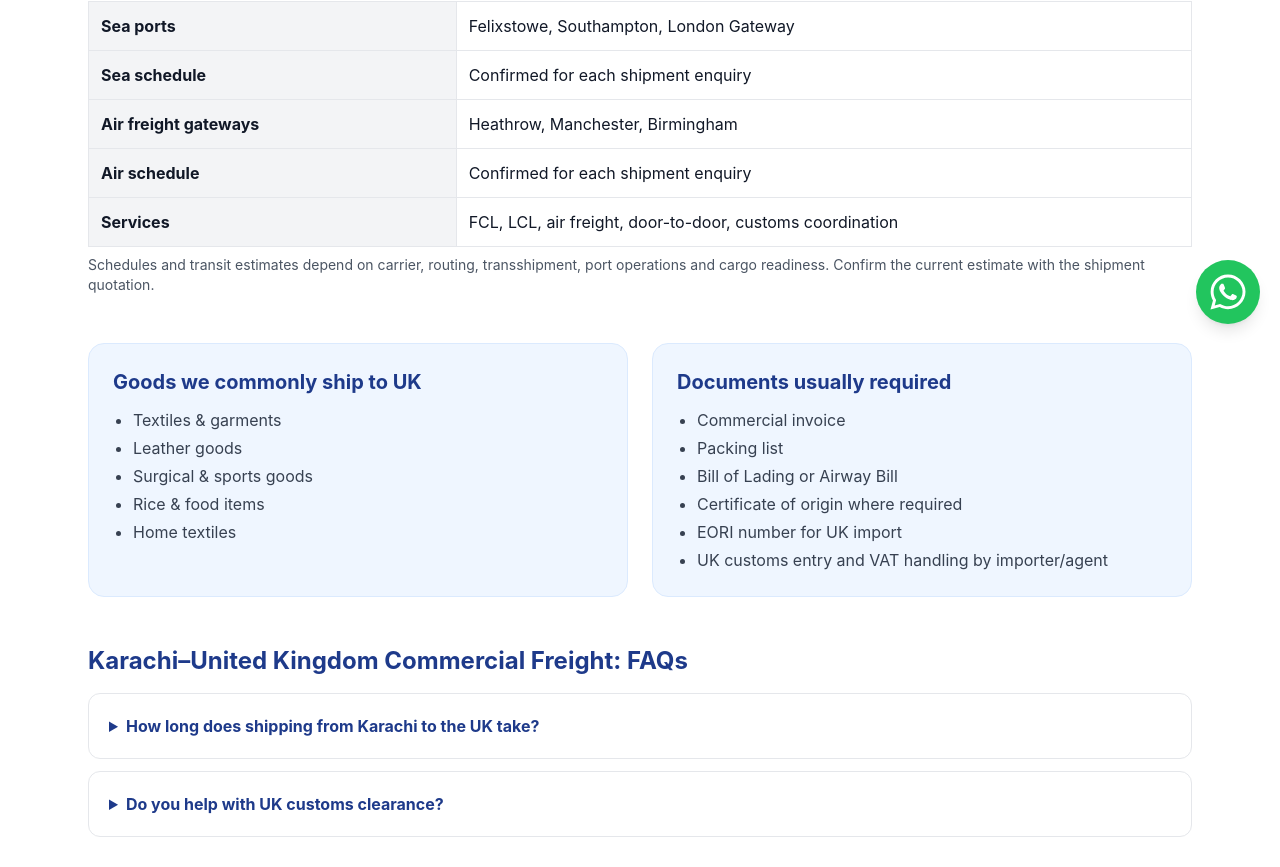
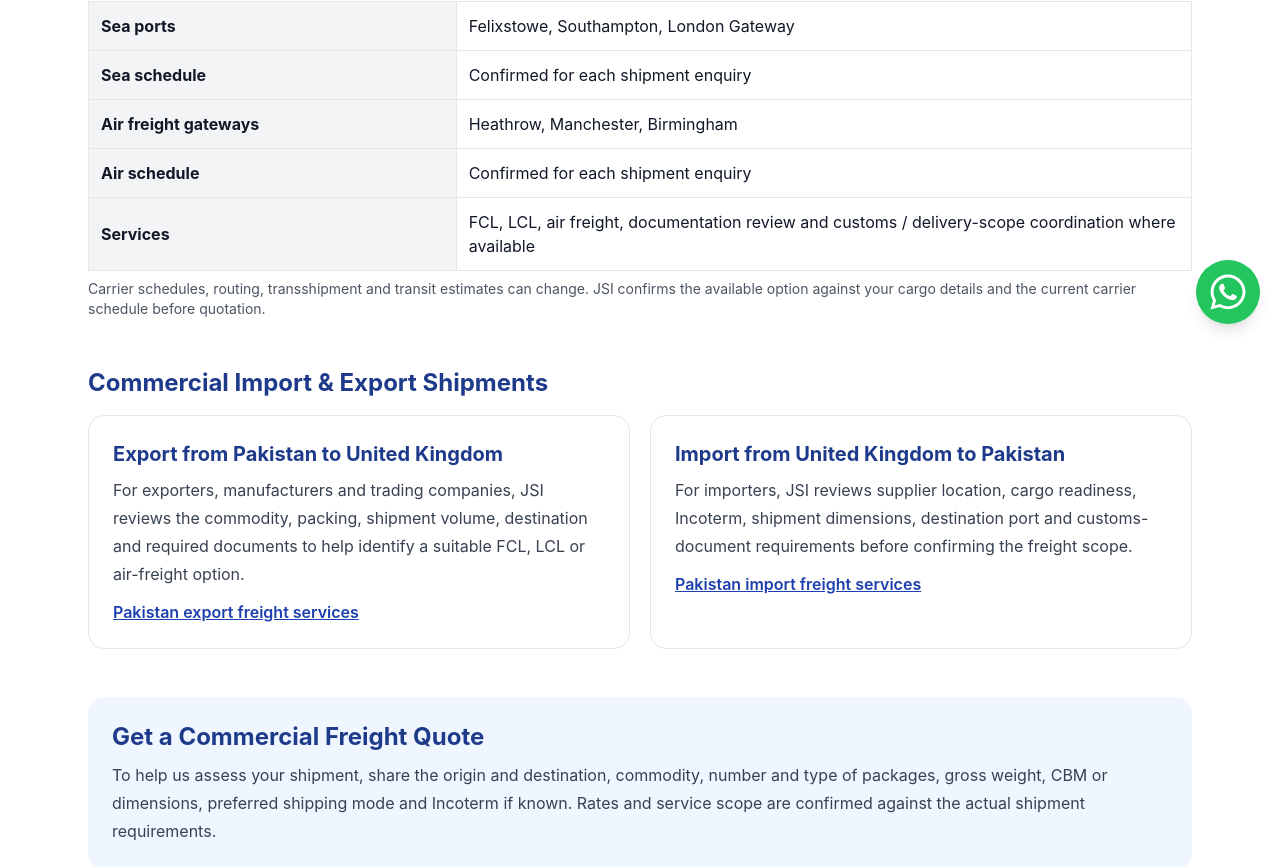
Before and after one commit to ubaidking1/JJ, a Next.js app: page /cargo-karachi-uk in a window 1280 px wide. Shown: the part 456-1323 px from the top of the page. Built offline with nearby package versions, Linux system fonts and the light colour scheme.

Commit message:
Strengthen country route pages for commercial import and export enquiries

```diff
--- a/components/CountryRoutePage.tsx
+++ b/components/CountryRoutePage.tsx
@@ -19,7 +19,7 @@ export default function CountryRoutePage({ slug }: { slug: string }) {
           Jilani Shipping International coordinates commercial freight shipments from Karachi to {c.name} by FCL, LCL and air freight, and import enquiries from {c.short} to Pakistan. We help align freight options, shipment documents, customs requirements and delivery scope through one point of contact. {c.note}
         </p>
         <div className="mt-6 flex flex-wrap gap-3">
-          <a href={wa} target="_blank" rel="noopener noreferrer" className="bg-green-600 text-white px-8 py-3 rounded-lg font-bold hover:bg-green-700">Discuss {c.short} Freight</a>
+          <a href={wa} target="_blank" rel="noopener noreferrer" className="bg-green-600 text-white px-8 py-3 rounded-lg font-bold hover:bg-green-700">Discuss Commercial Freight</a>
           <a href="#smart-quote" className="bg-blue-700 text-white px-8 py-3 rounded-lg font-bold hover:bg-blue-800">Request a Quote</a>
         </div>
       </section>
@@ -33,14 +33,34 @@ export default function CountryRoutePage({ slug }: { slug: string }) {
               <tr><th className="p-3 border bg-gray-100">Sea schedule</th><td className="p-3 border">Confirmed for each shipment enquiry</td></tr>
               <tr><th className="p-3 border bg-gray-100">Air freight gateways</th><td className="p-3 border">{c.airports}</td></tr>
               <tr><th className="p-3 border bg-gray-100">Air schedule</th><td className="p-3 border">Confirmed for each shipment enquiry</td></tr>
-              <tr><th className="p-3 border bg-gray-100">Services</th><td className="p-3 border">FCL, LCL, air freight, door-to-door, customs coordination</td></tr>
+              <tr><th className="p-3 border bg-gray-100">Services</th><td className="p-3 border">FCL, LCL, air freight, documentation review and customs / delivery-scope coordination where available</td></tr>
             </tbody>
           </table>
         </div>
-        <p className="mt-2 text-sm text-gray-600">Schedules and transit estimates depend on carrier, routing, transshipment, port operations and cargo readiness. Confirm the current estimate with the shipment quotation.</p>
+        <p className="mt-2 text-sm text-gray-600">Carrier schedules, routing, transshipment and transit estimates can change. JSI confirms the available option against your cargo details and the current carrier schedule before quotation.</p>
       </section>
 
-      <section className="mt-12 grid gap-6 md:grid-cols-2">
+
+      <section className="mt-12">
+        <h2 className="text-2xl font-bold text-blue-900 mb-4">Commercial Import &amp; Export Shipments</h2>
+        <div className="grid gap-5 md:grid-cols-2">
+          <div className="rounded-2xl border p-6">
+            <h3 className="text-xl font-bold text-blue-900">Export from Pakistan to {c.name}</h3>
+            <p className="mt-2 leading-7 text-gray-700">For exporters, manufacturers and trading companies, JSI reviews the commodity, packing, shipment volume, destination and required documents to help identify a suitable FCL, LCL or air-freight option.</p>
+            <Link href="/export-from-pakistan/" className="mt-3 inline-block font-semibold text-blue-800 underline">Pakistan export freight services</Link>
+          </div>
+          <div className="rounded-2xl border p-6">
+            <h3 className="text-xl font-bold text-blue-900">Import from {c.name} to Pakistan</h3>
+            <p className="mt-2 leading-7 text-gray-700">For importers, JSI reviews supplier location, cargo readiness, Incoterm, shipment dimensions, destination port and customs-document requirements before confirming the freight scope.</p>
+            <Link href="/import-to-pakistan/" className="mt-3 inline-block font-semibold text-blue-800 underline">Pakistan import freight services</Link>
+          </div>
+        </div>
+      </section>
+      <section className="mt-12 rounded-2xl bg-blue-50 p-6">
+        <h2 className="text-2xl font-bold text-blue-900">Get a Commercial Freight Quote</h2>
+        <p className="mt-2 leading-7 text-gray-700">To help us assess your shipment, share the origin and destination, commodity, number and type of packages, gross weight, CBM or dimensions, preferred shipping mode and Incoterm if known. Rates and service scope are confirmed against the actual shipment requirements.</p>
+      </section>
+\n      <section className="mt-12 grid gap-6 md:grid-cols-2">
         <div className="rounded-2xl border border-blue-100 bg-blue-50 p-6">
           <h2 className="text-xl font-bold text-blue-900">Goods we commonly ship to {c.short}</h2>
           <ul className="mt-3 list-disc pl-5 space-y-1 text-gray-700">{c.cargo.map((g) => <li key={g}>{g}</li>)}</ul>
```
